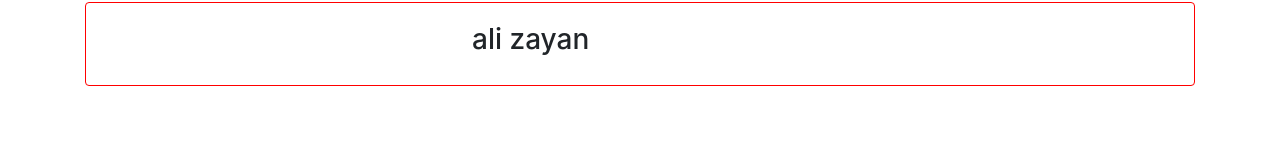
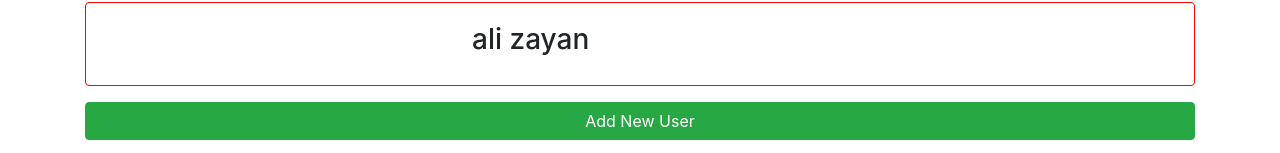
Before and after one commit to MostafaZayan7/First-App, an Angular app: page / in a window 1280 px wide. Shown: the part 1322-1475 px from the top of the page. Before the commit the page ends 1424 px from the top, so only its background shows below. Built offline with nearby package versions, Linux system fonts and the light colour scheme.

Commit message:
creating development branch

```diff
--- a/src/app/components/users/users.component.html
+++ b/src/app/components/users/users.component.html
@@ -17,3 +17,4 @@
 
     </li>
 </ul>
+<button [ngClass]="currentClasses" [disabled]="!enableAdd" class="btn btn-block mb-3">Add New User</button>
```
